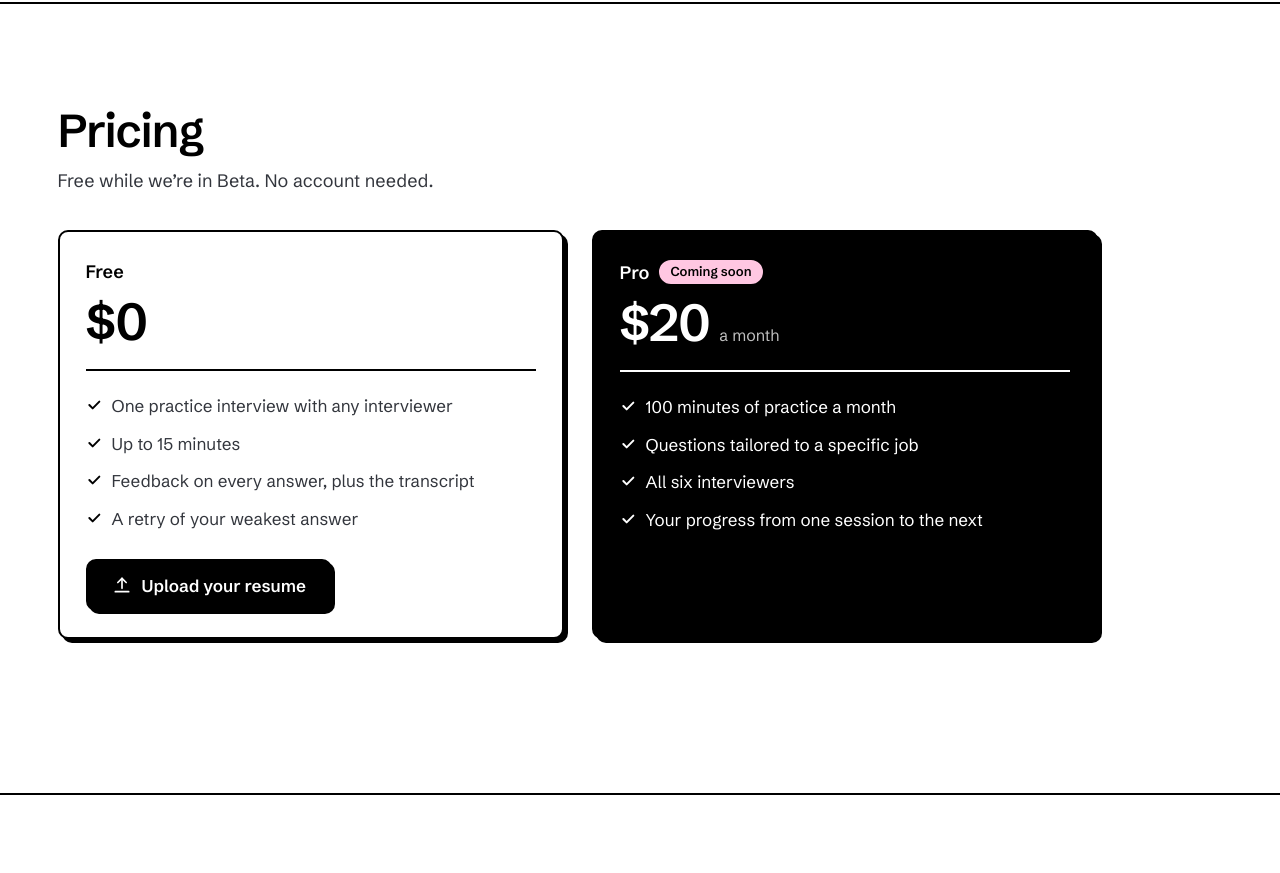
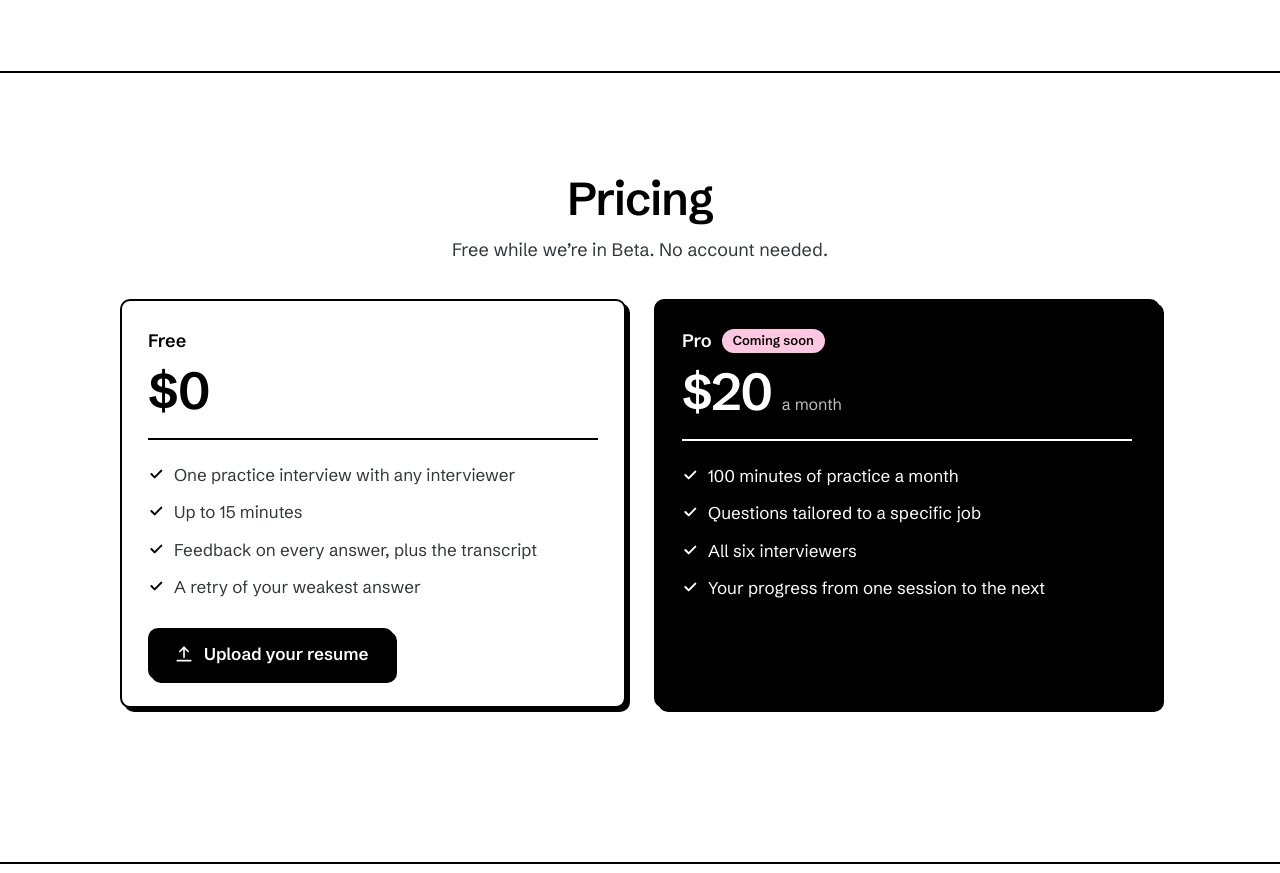
Before and after one commit to devanshkhandelwal/talkaboutyourresume, a Next.js app: page / in a window 1280 px wide. Shown: the part 1433-2306 px from the top of the page. Built offline with nearby package versions, Linux system fonts and the light colour scheme; no server answers.

Commit message:
Center the example and pricing section headings
The heading, intro and role picker stack centered; the pricing cards
center under their heading.

Co-Authored-By: Claude Opus 5.5 <noreply@anthropic.com>

```diff
--- a/app/home.css
+++ b/app/home.css
@@ -120,9 +120,9 @@
 .home-h2 { margin: 0 0 12px; font-weight: 600; font-size: clamp(1.9rem, 3.6vw, 3rem); line-height: 1.06; letter-spacing: -0.025em; color: var(--ink); text-wrap: balance; }
 .home-sub { margin: 0 0 32px; max-width: 62ch; color: var(--ink-2); font-size: 1.125rem; line-height: 1.5; }
 
-/* Section heading on the left, its control (the role picker) on the right. */
-.section-head { display: flex; flex-wrap: wrap; align-items: flex-end; justify-content: space-between; gap: 20px 40px; margin-bottom: 36px; }
-.section-head .home-sub { margin-bottom: 0; }
+/* Section heading centered, with its control (the role picker) centered beneath it. */
+.section-head { display: flex; flex-direction: column; align-items: center; gap: 20px; margin-bottom: 36px; text-align: center; }
+.section-head .home-sub { margin: 0 auto; }
 .home-section-ruled { border-top: 2px solid var(--ink); }
 
 .role-tabs { display: inline-flex; flex-wrap: wrap; gap: 4px; padding: 4px; border-radius: 12px; background: var(--paper); border: 2px solid var(--ink); box-shadow: 3px 3px 0 var(--ink); }
@@ -158,7 +158,7 @@
 .answer-after { box-shadow: 4px 4px 0 var(--ink); }
 .answer-after .answer-head { background: #b8f0cf; }
 
-.pricing { display: grid; grid-template-columns: repeat(2, minmax(0, 1fr)); gap: 28px; max-width: 1040px; }
+.pricing { display: grid; grid-template-columns: repeat(2, minmax(0, 1fr)); gap: 28px; max-width: 1040px; margin: 0 auto; }
 .plan { display: flex; flex-direction: column; padding: 26px; border: 2px solid var(--ink); border-radius: 10px; background: var(--paper); box-shadow: 4px 4px 0 var(--ink); }
 .plan-name { display: flex; align-items: center; margin: 0; font-size: 1.125rem; font-weight: 600; }
 .plan-price { margin: 10px 0 0; font-size: 3.25rem; font-weight: 600; letter-spacing: -0.03em; line-height: 1; }
```
